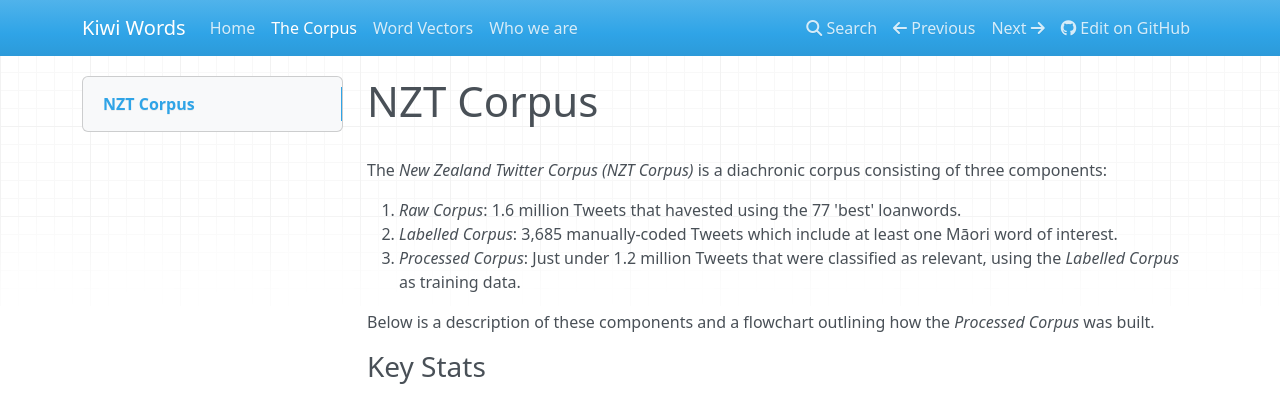
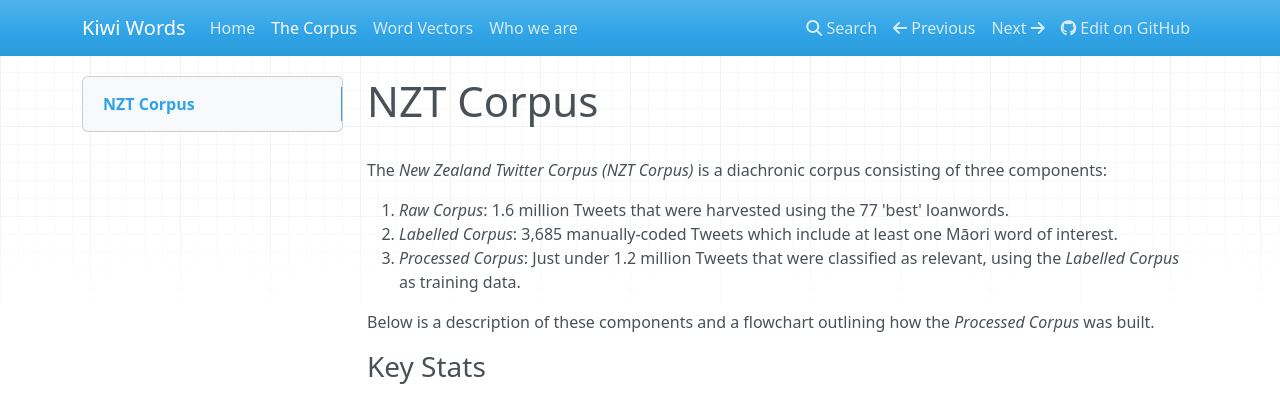
Before and after one commit to Waikato/kiwiwords, an MkDocs documentation site: the page built from docs/corpus.md, in a window 1280 px wide and 1043 px high. Shown: the top 394 px of the window. Built offline with MkDocs 1.6.1, drawn with Linux system fonts in a browser that asks for light colours; nearby versions of some CDN libraries.

Commit message:
Update corpus.md

```diff
--- a/docs/corpus.md
+++ b/docs/corpus.md
@@ -2,7 +2,7 @@
 <br>
 The <i>New Zealand Twitter Corpus (NZT Corpus)</i> is a diachronic corpus consisting of three components:
 
-1. <i>Raw Corpus</i>: 1.6 million Tweets that havested using the 77 'best' loanwords.
+1. <i>Raw Corpus</i>: 1.6 million Tweets that were harvested using the 77 'best' loanwords.
 2. <i>Labelled Corpus</i>: 3,685 manually-coded Tweets which include at least one Māori word of interest.
 3. <i>Processed Corpus</i>: Just under 1.2 million Tweets that were classified as relevant, using the <i>Labelled Corpus</i> as training data.
 
```
